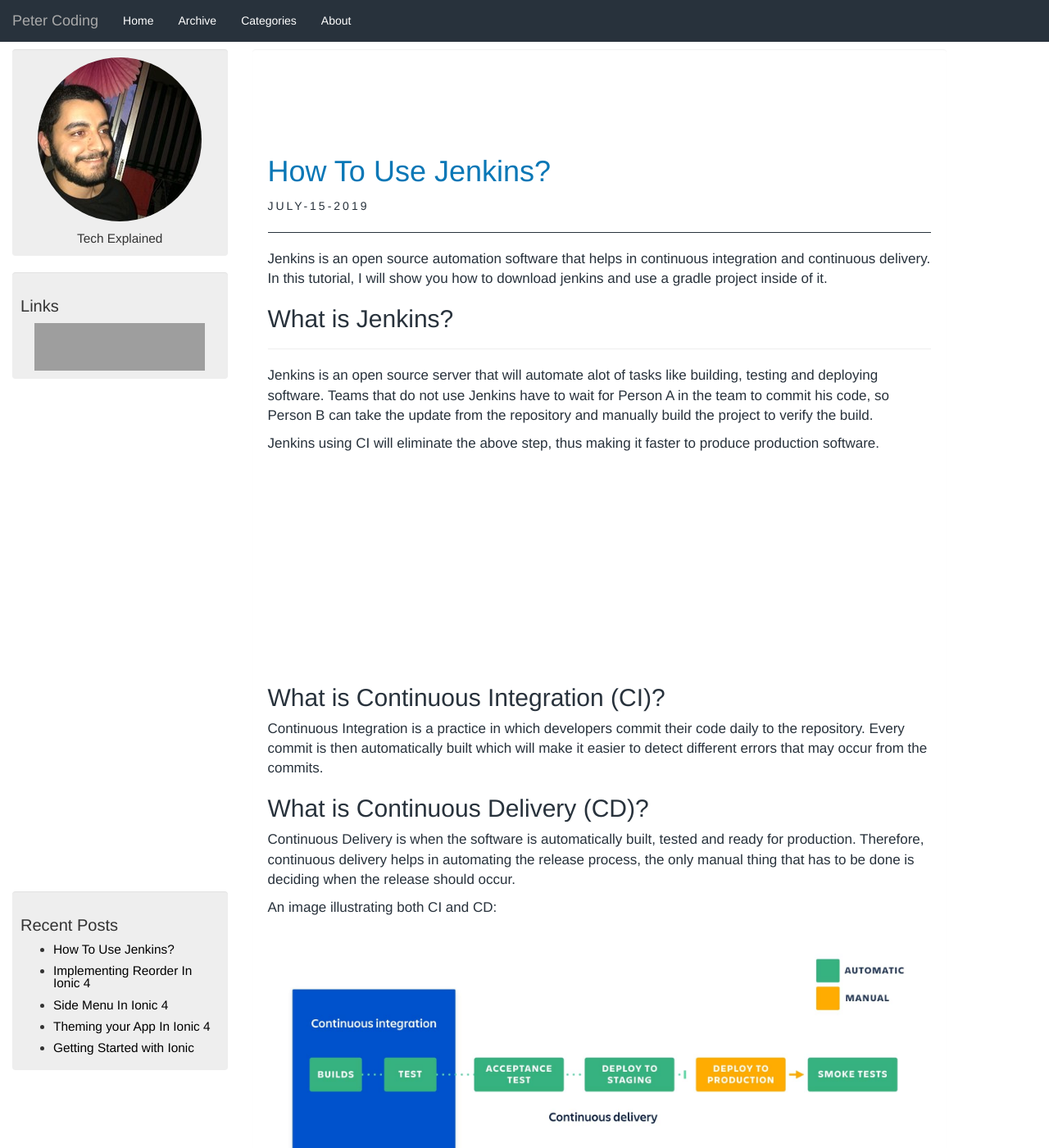
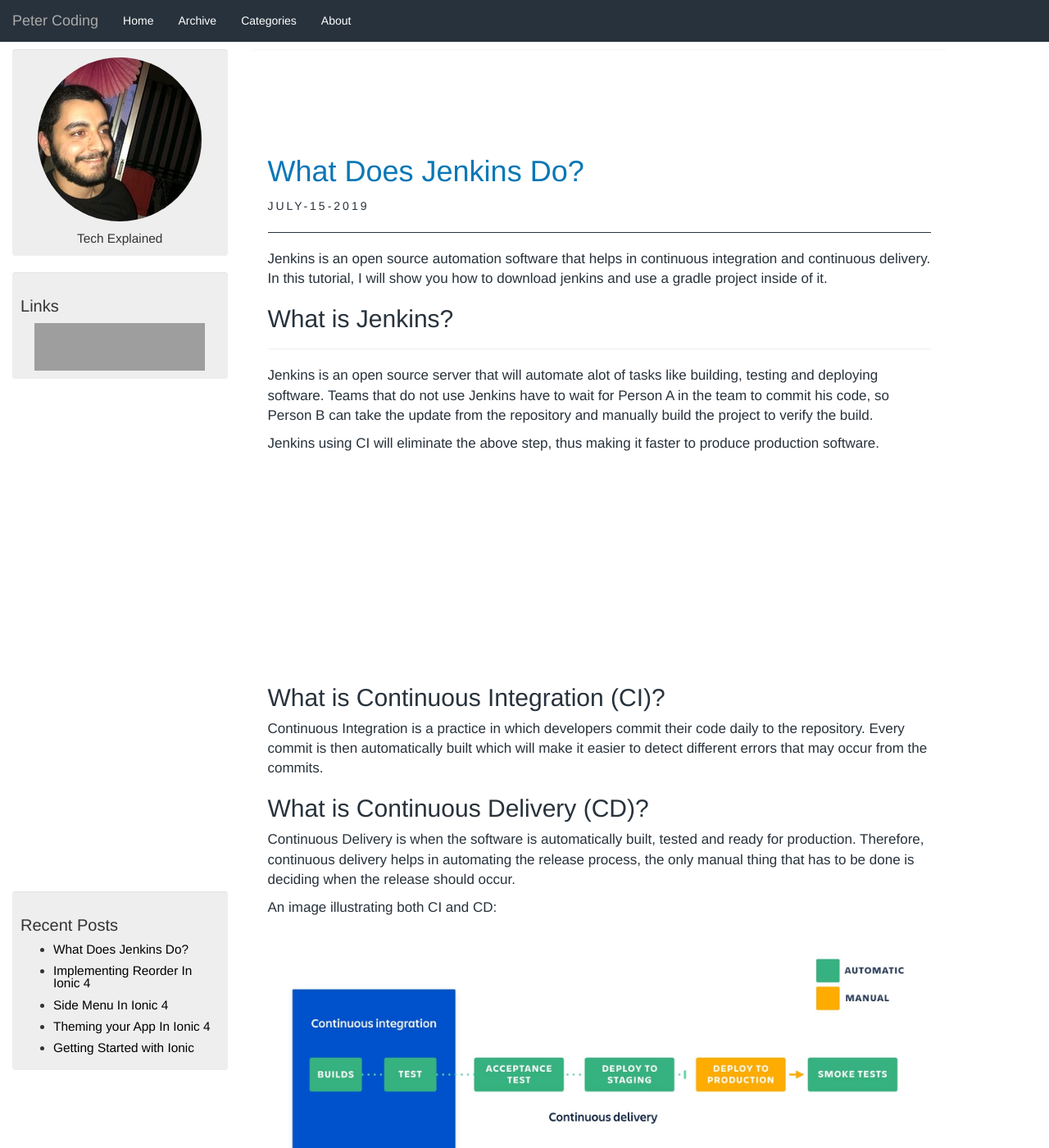
Before and after one commit to aximilli1212/peterhdd.github.io, a Jekyll site: the page built from _posts/2019-07-15-what-does-jenkins-do.md, in a window 1280 px wide and 1400 px high. Shown: the whole window at 82% size. Built offline with Jekyll 4.4.1, drawn with Linux system fonts in a browser that asks for light colours; nearby versions of some CDN libraries; comment, search, counter and statistics services are not loaded; grey boxes are pictures that could not be loaded.

Commit message:
changed title

```diff
--- a/_posts/2019-07-15-how-to-use-jenkins.md
+++ b/_posts/2019-07-15-what-does-jenkins-do.md
@@ -1,8 +1,8 @@
 ---
 layout: post
 comments: true
-title: How To Use Jenkins?
-description: In this jenkins tutorial, I will explain the difference between CI and CD, what is Jenkins used for, how to download it, and use a gradle project in Jenkins.
+title: What Does Jenkins Do?
+description: Jenkins is an automation software that is used in devops, in this tutorial I will explain what does jenkins do, how to download it, how to send emails, and use it in a gradle project
 ids: 7
 image: /assets/images/jenkinslogo.jpg
 category: DevOps
@@ -57,7 +57,7 @@
 
 After downloading it, it will run on http://localhost:8080/, and you will get the following screen:
 
-<img data-sizes="auto" class="lazy-loading" src="/assets/images/jenkinslock.jpg" data-src="/assets/images/jenkinslock.jpg" alt="Jenkins download and how to use jenkins" data-srcset="/assets/images/jenkinslock.jpg 300w,
+<img data-sizes="auto" class="lazy-loading" src="/assets/images/jenkinslock.jpg" data-src="/assets/images/jenkinslock.jpg" alt="Jenkins download and what does jenkins do" data-srcset="/assets/images/jenkinslock.jpg 300w,
     /assets/images/jenkinslock.jpg 600w,
     /assets/images/jenkinslock.jpg 900w">
 
```
